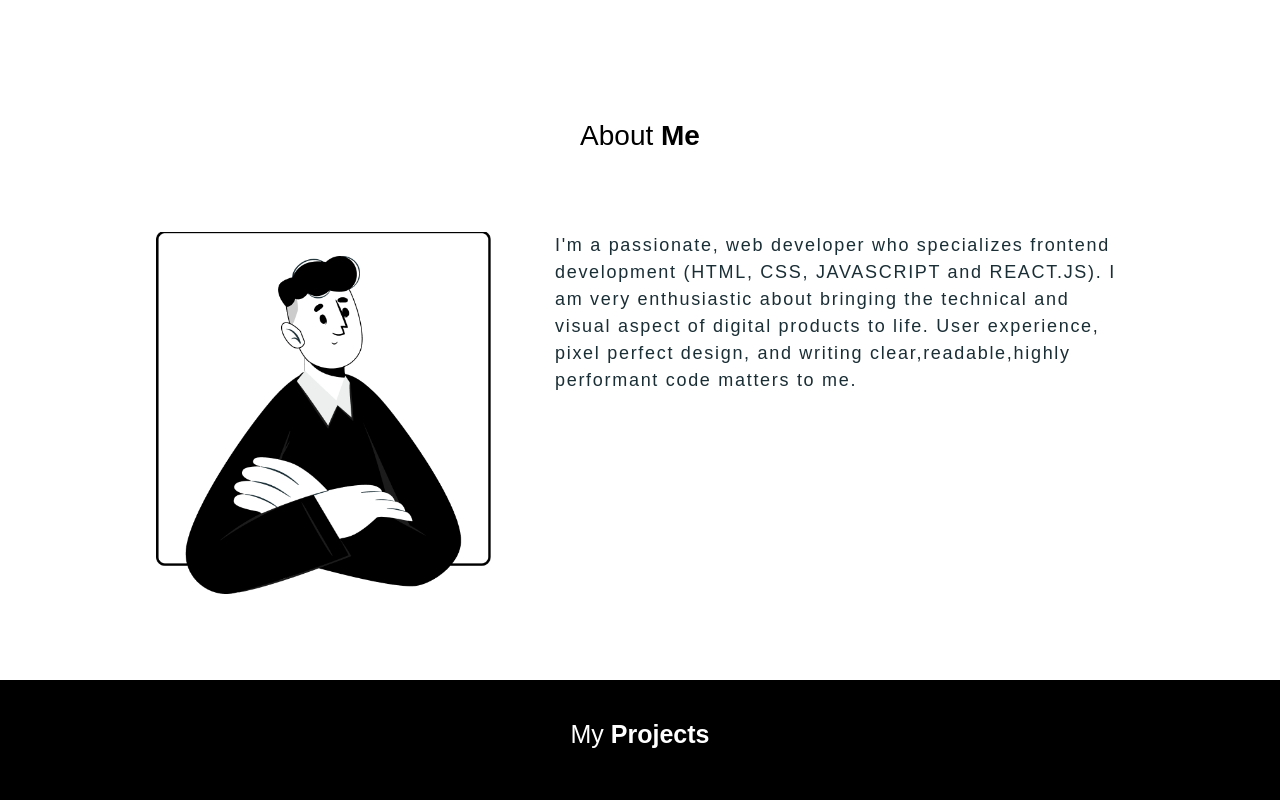
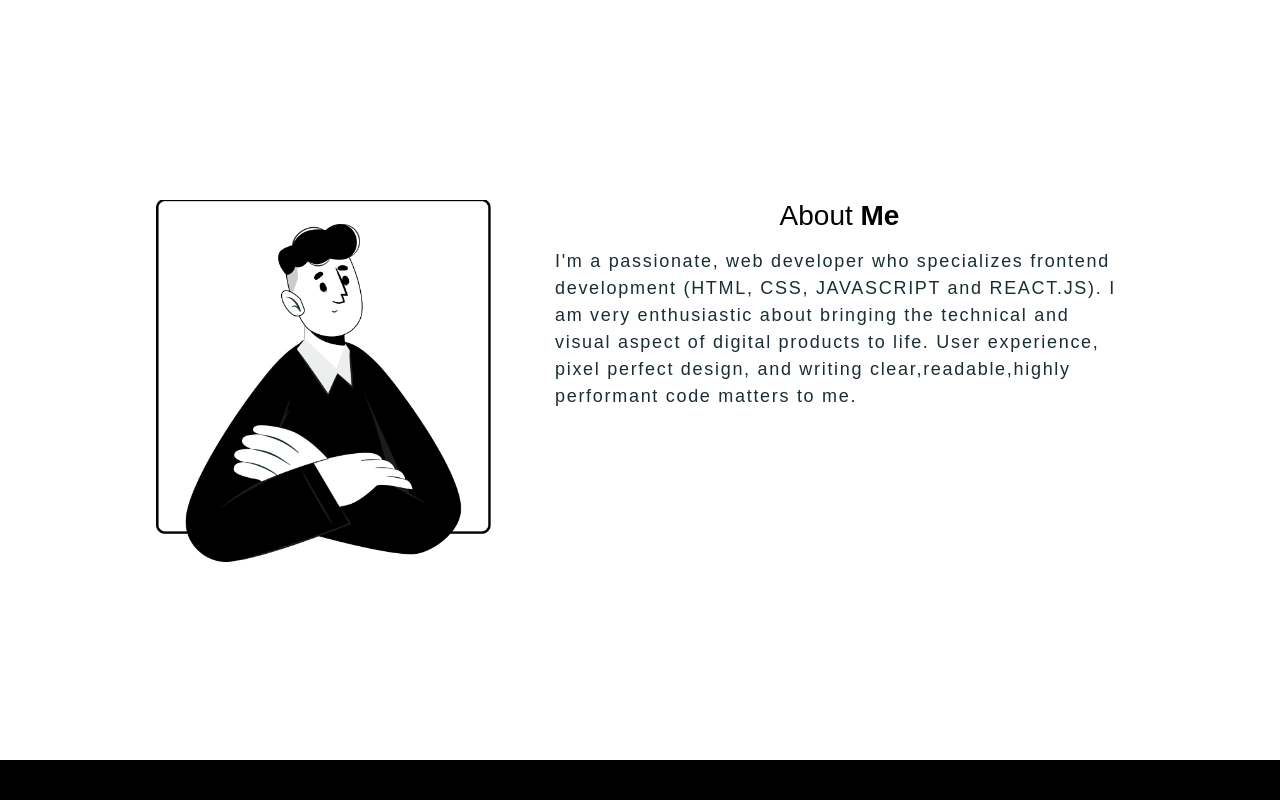
Before and after one commit to Asquare952/Shopify-twitter-hackathon, a React (Create React App) app: page / in a window 1280 px wide. Shown: the part 1240-2040 px from the top of the page. Built offline with nearby package versions, Linux system fonts and the light colour scheme.

Commit message:
Make some adjustment

```diff
--- a/src/Component/About/About.jsx
+++ b/src/Component/About/About.jsx
@@ -4,15 +4,23 @@ const AboutMe = () => {
   return (
     <>
       <section className={Styles.AboutMeContainer} id="aboutMe">
-        <div className={Styles.title}>
-          <h4>About <span>me</span></h4>
-        </div>
         <div className={Styles.aboutMeContent}>
           <div className={Styles.aboutMeImg}>
             <img src={AboutImg} alt="dummy img of me" />
           </div>
           <div className={Styles.aboutMe}>
-            <p>I'm a passionate, web developer who specializes frontend development (HTML, CSS, JAVASCRIPT and REACT.JS). I am very enthusiastic about bringing the technical and visual aspect of digital products to life. User experience, pixel perfect design, and writing clear,readable,highly performant code matters to me.</p>
+            <div className={Styles.title}>
+              <h4>
+                About <span>me</span>
+              </h4>
+            </div>
+            <p>
+              I'm a passionate, web developer who specializes frontend
+              development (HTML, CSS, JAVASCRIPT and REACT.JS). I am very
+              enthusiastic about bringing the technical and visual aspect of
+              digital products to life. User experience, pixel perfect design,
+              and writing clear,readable,highly performant code matters to me.
+            </p>
           </div>
         </div>
       </section>
--- a/src/Component/About/about.module.css
+++ b/src/Component/About/about.module.css
@@ -22,6 +22,11 @@ span {
 .aboutMeImg img {
   max-width: 525px;
   width: 100%;
+}
+.aboutMe{
+  display: flex;
+  flex-direction: column;
+  gap: 1rem;
 }
 .aboutMe p {
   width: 569px;
--- a/src/Component/Contact/contact.module.css
+++ b/src/Component/Contact/contact.module.css
@@ -74,9 +74,9 @@ textarea {
   padding: 3px 6px;
   border-radius: 4px;
 }
-.socialLinksItem :hover{
+.socialLinksItem:hover{
   background-color: #000000;
-  color: #ffff;
+  /* color: #ffff; */
 }
 .text{
   display: flex;
@@ -101,6 +101,7 @@ textarea {
 @media screen and (max-width: 740px) {
   .layout {
   flex-direction: column;
+  gap: 3rem;
 }
 .getInTouch{
   flex-direction: column;
@@ -108,4 +109,7 @@ textarea {
 textarea {
   width: 100%;
 }
+.colm{
+  margin-bottom: 2rem;
 }
+}
--- a/src/Component/Header/Navbar.jsx
+++ b/src/Component/Header/Navbar.jsx
@@ -15,22 +15,27 @@ const Navbar = () => {
               <img src={Logo} alt="" />
             </div>
             <div className="navbar">
-              <nav className={sideNav? "navLinks expand" : "navLinks"} onClick={() => {setSideNav(!sideNav)}}>
+              <nav
+                className={sideNav ? "navLinks expand" : "navLinks"}
+                onClick={() => {
+                  setSideNav(!sideNav);
+                }}
+              >
                 <ul>
                   <li>
-                    <a href="#">Home</a>
+                    <a href="#hero">Home</a>
                   </li>
                   <li>
-                    <a href="#">Skills</a>
+                    <a href="#skills">Skills</a>
                   </li>
                   <li>
-                    <a href="#">About</a>
+                    <a href="#aboutMe">About</a>
                   </li>
                   <li>
-                    <a href="#">Projects</a>
+                    <a href="#project">Projects</a>
                   </li>
                   <li>
-                    <a href="#">Contact</a>
+                    <a href="#contact">Contact</a>
                   </li>
                   <li>
                     <a href="" className="downloadBtn">
--- a/src/Component/Header/navbar.css
+++ b/src/Component/Header/navbar.css
@@ -19,7 +19,7 @@ header {
   display: flex;
   justify-content: space-between;
   align-items: center;
-  padding: 20px 0;
+  padding: 15px 0;
 }
 .navLinks ul {
   display: flex;
@@ -69,15 +69,15 @@ header {
 @media screen and (max-width: 750px) {
   .navLinks {
     position: absolute;
-    top: 70px;
+    top: 63px;
     /* left: 0; */
-    right: -300px;
+    right: -900px;
     width: 100%;
     height: 100vh;
     background-color: #ffff;
     padding: 40px 0 0 10px;
     /* display: none; */
-    transition: 0.5s ease-in-out;
+    transition: 1s ease-in-out;
   }
   .navLinks ul {
     display: flex;
@@ -86,21 +86,21 @@ header {
     justify-content: flex-start;
   }
   .navLinks li:last-child {
-    margin-left: 0.1rem;
+    margin-left: 0.01rem;
   }
   .navLinks li {
     position: relative;
-    padding: 10px 10px;
-    margin: 10px 0;
+    padding: 10px 5px;
+    /* margin: 1px 0; */
   }
   .navLinks ul li {
     width: 100%;
   }
   .menuBar {
-    font-size: 45px;
+    font-size: 30px;
   }
   .closeIcon {
-    font-size: 45px;
+    font-size: 30px;
   }
   .navToggler {
     display: block;
@@ -112,13 +112,3 @@ header {
     transition:  1s ease-in-out;
   }
 }
-/* @media screen and (max-width: 500px) {
-  #navLinks{
-    width: 100%;
-  }
-  #navLinks li {
-    position: relative;
-    padding: 10px 10px;
-    margin: 10px 10px;
-  }
-} */
--- a/src/Component/Hero/hero.module.css
+++ b/src/Component/Hero/hero.module.css
@@ -29,6 +29,9 @@ span{
   display: block;
 }
 @media screen and (max-width: 540px) {
+  .heroContainer{
+  margin-top: 1rem;
+}
   .heroContent {
   flex-direction: column-reverse;
   gap: 1rem;
```
